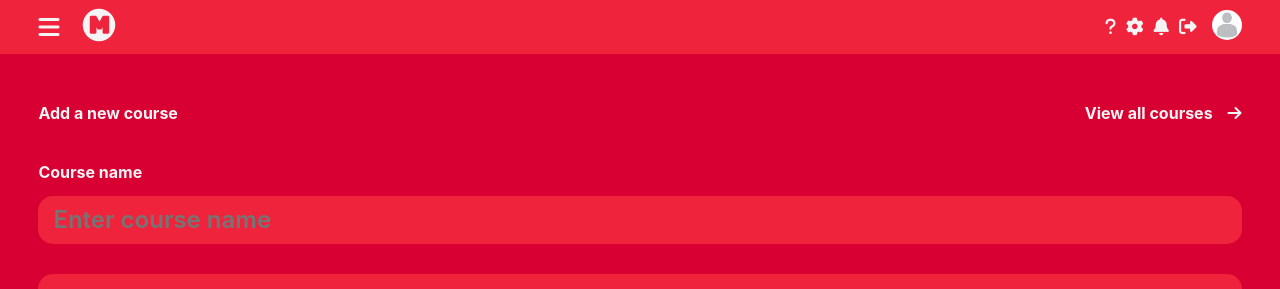
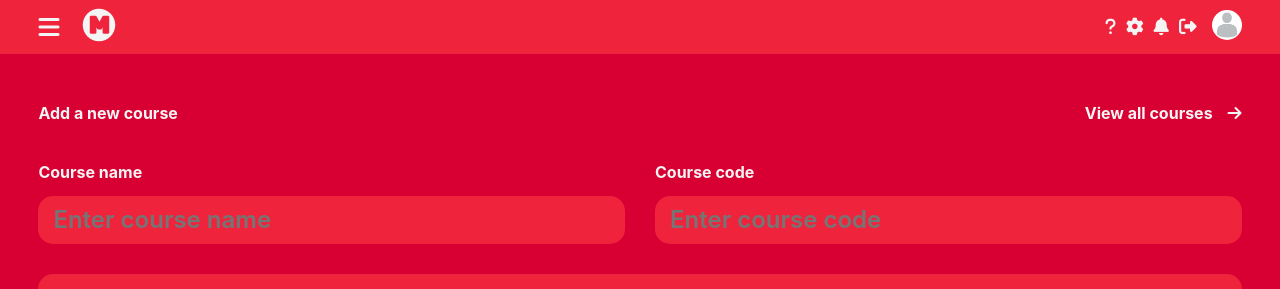
Before and after one commit to fconiglione/Merit, a React (Create React App) app: page /courses in a window 1280 px wide. Shown: the top 289 px of the page. Built offline with nearby package versions, Linux system fonts and the light colour scheme; no server answers.

Commit message:
finished the courses page

```diff
--- a/src/pages/Courses.js
+++ b/src/pages/Courses.js
@@ -3,6 +3,10 @@ import axios from "axios";
 
 function Courses() {
     const [courses, setCourses] = useState([]);
+    const [formData, setFormData] = useState({
+        cname: '',
+        code: '',
+    });
 
     useEffect(() => {
         const fetchData = async () => {
@@ -16,6 +20,30 @@ function Courses() {
 
         fetchData();
     }, []);
+
+    const handleInputChange = (event) => {
+        const { name, value } = event.target;
+        setFormData((prevData) => ({
+            ...prevData,
+            [name]: value,
+        }));
+    };
+
+    const handleSubmit = async (event) => {
+        event.preventDefault();
+        try {
+            await axios.post('http://localhost:3001/data/course-data', formData);
+            // Fetch the new data once submitted
+            const response = await axios.get('http://localhost:3001/data/course-data');
+            setCourses(response.data);
+            setFormData({
+                cname: '',
+                code: '',
+            });
+        } catch (error) {
+            console.error('Error submitting data:', error.message);
+        }
+    };
 
     return (
         <main>
@@ -33,9 +61,7 @@ function Courses() {
                 </div>
                 <div className="add-courses-form">
                     <div className="add-courses-form-container">
-                        <form action="/data/course-data" id="course-form"
-                              //onSubmit={handleSubmit}
-                        >
+                        <form action="/data/course-data" id="course-form" onSubmit={handleSubmit}>
                             <div className="course-form-content">
                                 <fieldset>
                                     <label htmlFor="cname">Course name</label>
@@ -45,8 +71,20 @@ function Courses() {
                                         id="cname"
                                         name="cname"
                                         placeholder="Enter course name"
-                                        // value={formData.cname}
-                                        // onChange={handleInputChange}
+                                        value={formData.cname}
+                                        onChange={handleInputChange}
+                                    />
+                                </fieldset>
+                                <fieldset>
+                                    <label htmlFor="code">Course code</label>
+                                    <input
+                                        required
+                                        type="text"
+                                        id="code"
+                                        name="code"
+                                        placeholder="Enter course code"
+                                        value={formData.code}
+                                        onChange={handleInputChange}
                                     />
                                 </fieldset>
                             </div>
--- a/src/styles/index.css
+++ b/src/styles/index.css
@@ -318,3 +318,9 @@
 .courses-table-container tr:nth-child(odd) {
     background-color: #ef233c;
 }
+@media screen and (max-width: 720px) {
+    .course-form-content {
+        flex-direction: column;
+        justify-content: unset;
+    }
+}
```
Also changed, not shown: server.js (+17 -0 lines).
